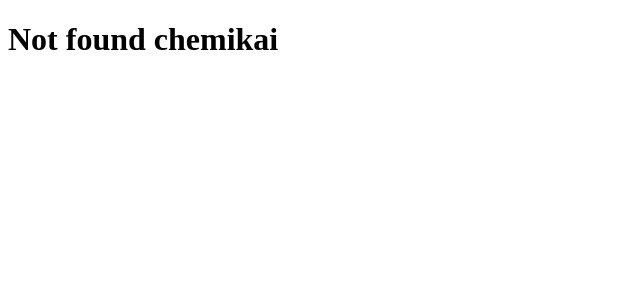
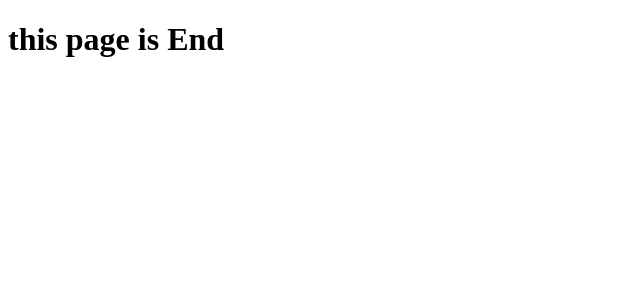
Before and after one commit to kuliashvili/NewNext, a Next.js app: page /end in a window 1280 px wide. Before the commit this address had no page. Shown: the top 300 px of the page, without its empty margins (0-640 px from the left). Built offline with nearby package versions, Linux system fonts and the light colour scheme.

Commit message:
route groups () in files

```diff
--- /dev/null
+++ b/src/app/(game)/end/page.js
@@ -0,0 +1,5 @@
+function End(){
+    return <h1>this page is End</h1>
+}
+
+export default End
--- /dev/null
+++ b/src/app/(game)/middle/page.js
@@ -0,0 +1,5 @@
+function Middle(){
+    return <h1>this page is Middle</h1>
+}
+
+export default Middle
--- /dev/null
+++ b/src/app/(game)/start/page.js
@@ -0,0 +1,5 @@
+function Start(){
+    return <h1>this page is Start</h1>
+}
+
+export default Start
```
